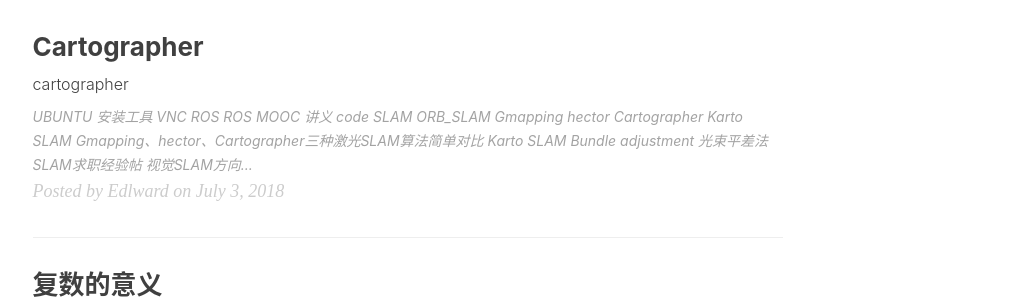
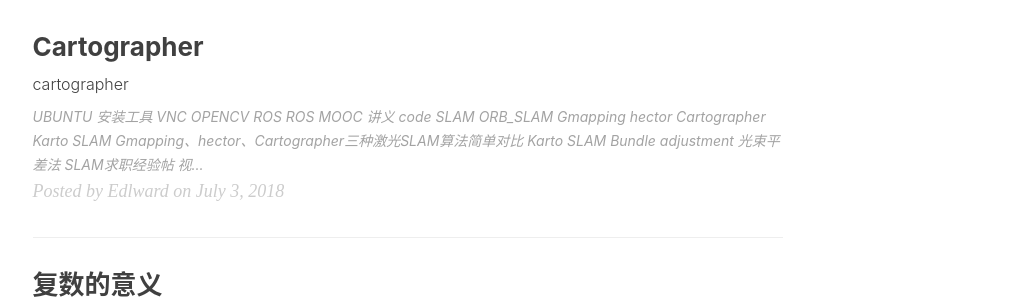
Before and after one commit to gary-robotics/dlward, a Jekyll site: the page built from index.html, in a window 1280 px wide and 900 px high, scrolled down 903 px. Shown: the part 152-452 px from the top of the window, without its empty margins (135-1164 px from the left). Built offline with Jekyll 4.4.1, drawn with Linux system fonts in a browser that asks for light colours; nearby versions of some CDN libraries; the list of posts is cut into pages by our own code.

Commit message:
Update 2018-06-19-Cartographer-2018.markdown

```diff
--- a/_posts/2018-06-19-Cartographer-2018.markdown
+++ b/_posts/2018-06-19-Cartographer-2018.markdown
@@ -15,6 +15,8 @@
 ### UBUNTU
 [安装工具](http://www.upantool.com/qidong/2011/UltraISO_v9.5.0.2800.html)
 [VNC](https://www.cnblogs.com/xuliangxing/p/7642650.html)
+### OPENCV
+
 
 ### ROS
 [ROS MOOC](https://www.icourse163.org/course/ISCAS-1002580008)
```
